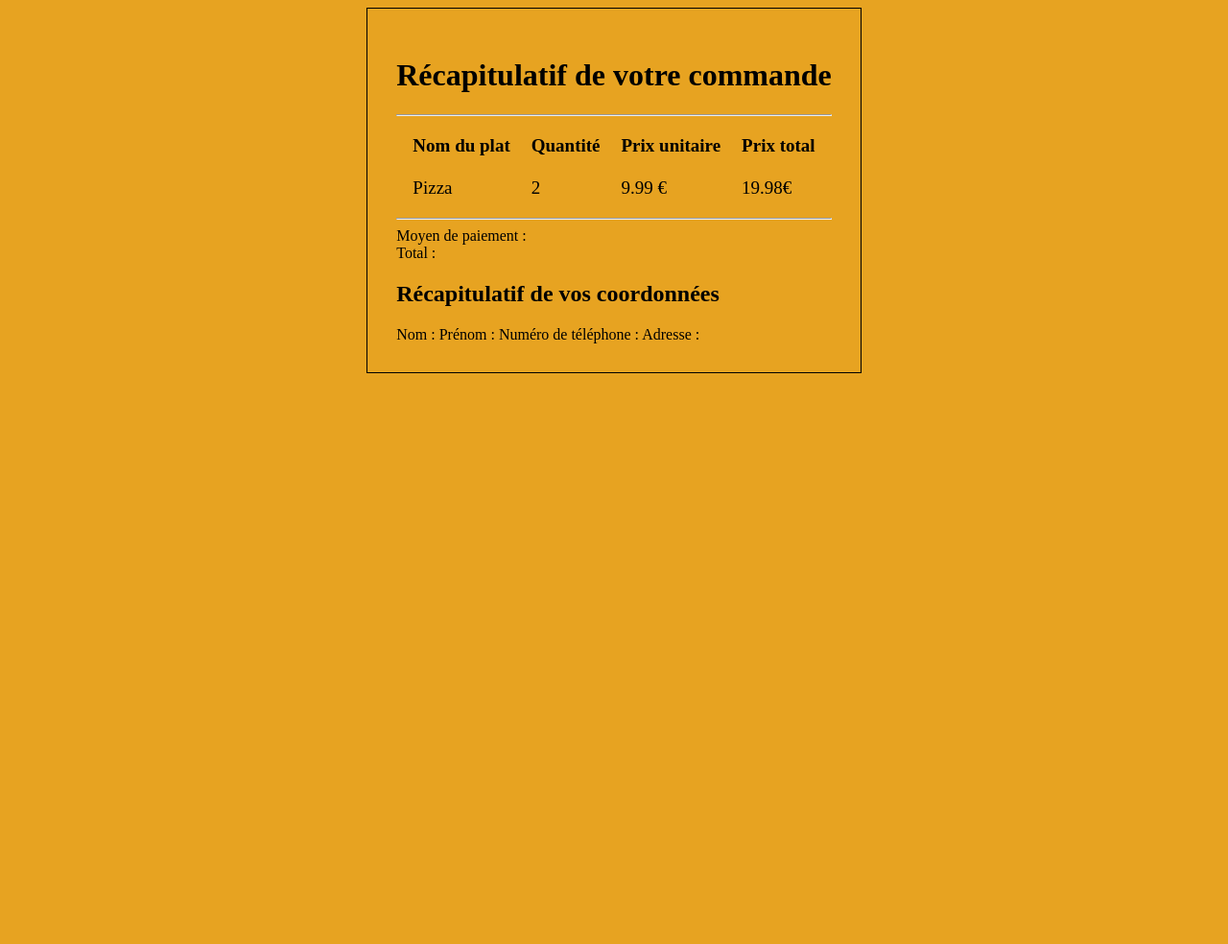
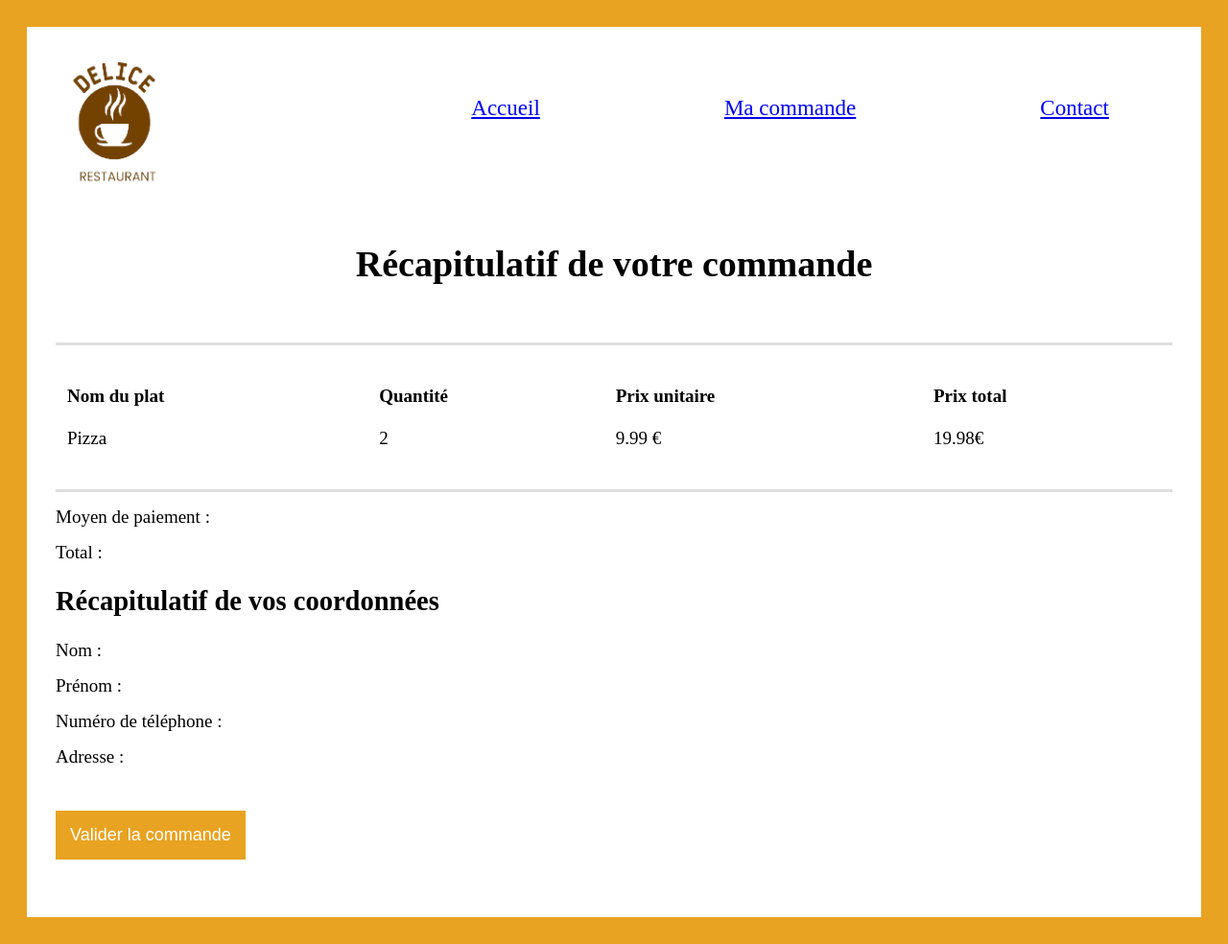
Before and after one commit to Yradouani/Passez_la_commande, a website: page recapitulatif.html in a window 1280 px wide. Shown: the whole page at 96% size. Before the commit the page ends 800 px from the top, so only its background shows below. Drawn offline with Linux system fonts and the light colour scheme.

Commit message:
updated recap page

```diff
--- /dev/null
+++ b/navbar.css
@@ -0,0 +1,23 @@
+nav {
+    display: flex;
+    justify-content: space-between;
+    height: 170px;
+}
+
+#logo {
+    width: 10%;
+    margin: 30px 0 0 30px;
+}
+
+ul {
+    display: flex;
+    width: 70%;
+    justify-content: space-around;
+    align-items: center;
+}
+
+li {
+    list-style: none;
+    cursor: pointer;
+    font-size: 23px;
+}
--- a/recapitulatif.css
+++ b/recapitulatif.css
@@ -1,18 +1,33 @@
 body {
     background: #E7A321;
-    display: flex;
-    align-items: center;
-    justify-content: center;
+    padding: 20px;
+    font-size: 19px;
+}
+
+#commande_page {
+    width: 100%;
+    background: white;
 }
 
 .recap_content {
-    border: 1px solid black;
     padding: 30px;
 }
 
+h1 {
+    text-align: center;
+    margin-bottom: 60px;
+}
+
+hr {
+    height: 3px;
+    background: rgb(222, 222, 222);
+    color: rgb(222, 222, 222);
+    border: none;
+}
+
 table {
-    margin: auto;
-    font-size: 19px;
+    margin: 30px auto;
+    width: 100%;
 }
 
 tr,
@@ -20,4 +35,19 @@ td,
 th {
     margin: 10px;
     padding: 10px;
+    text-align: start;
 }
+
+.contact {
+    margin: 15px 0;
+}
+
+input[type="button"] {
+    margin: 30px auto;
+    border: none;
+    background: #E7A321;
+    color: white;
+    padding: 15px;
+    cursor: pointer;
+    font-size: 18px;
+}
--- a/recapitulatif.html
+++ b/recapitulatif.html
@@ -6,10 +6,26 @@
     <meta http-equiv="X-UA-Compatible" content="IE=edge">
     <meta name="viewport" content="width=device-width, initial-scale=1.0">
     <link rel="stylesheet" href="./recapitulatif.css">
+    <link rel="stylesheet" href="./navbar.css">
     <title>Page récapitulative</title>
 </head>
 
 <body>
+    <div id="commande_page">
+        <nav>
+            <img src="./assets/logo.png" alt="logo" id="logo">
+            <ul>
+                <li>
+                    <a href="./index.html">Accueil</a>
+                </li>
+                <li>
+                    <a href="./recapitulatif.html">Ma commande</a>
+                </li>
+                <li>
+                    <a href="./contact.html">Contact</a>
+                </li>
+            </ul>
+        </nav>
         <div class="recap_content">
             <h1>Récapitulatif de votre commande</h1>
             <hr>
@@ -33,16 +49,18 @@
                 </tbody>
             </table>
             <hr>
-        <div>Moyen de paiement : </div>
-        <div>Total : </div>
+            <div id="paiement" class="contact">Moyen de paiement : </div>
+            <div id="total" class="contact">Total : </div>
 
             <h2>Récapitulatif de vos coordonnées</h2>
-        <span>Nom : </span>
-        <span>Prénom : </span>
-        <span>Numéro de téléphone : </span>
-        <span>Adresse : </span>
+            <div class="contact">Nom : </div>
+            <div class="contact">Prénom : </div>
+            <div class="contact">Numéro de téléphone : </div>
+            <div class="contact">Adresse : </div>
+
+            <input type="button" value="Valider la commande">
         </div>
-
+    </div>
     <script src="./recapitulatif.js"></script>
 </body>
 
```
Also changed, not shown: contact.html (+1 -0 lines), data/data.js (+31 -7 lines), home.css (+0 -24 lines), index.html (+10 -3 lines), assets/chocolate.jpg (added), assets/jus.jpeg (added), assets/nachos.jpg (added), assets/smoothie.jpg (added). Lines whose indentation alone changed are shown as unchanged.
